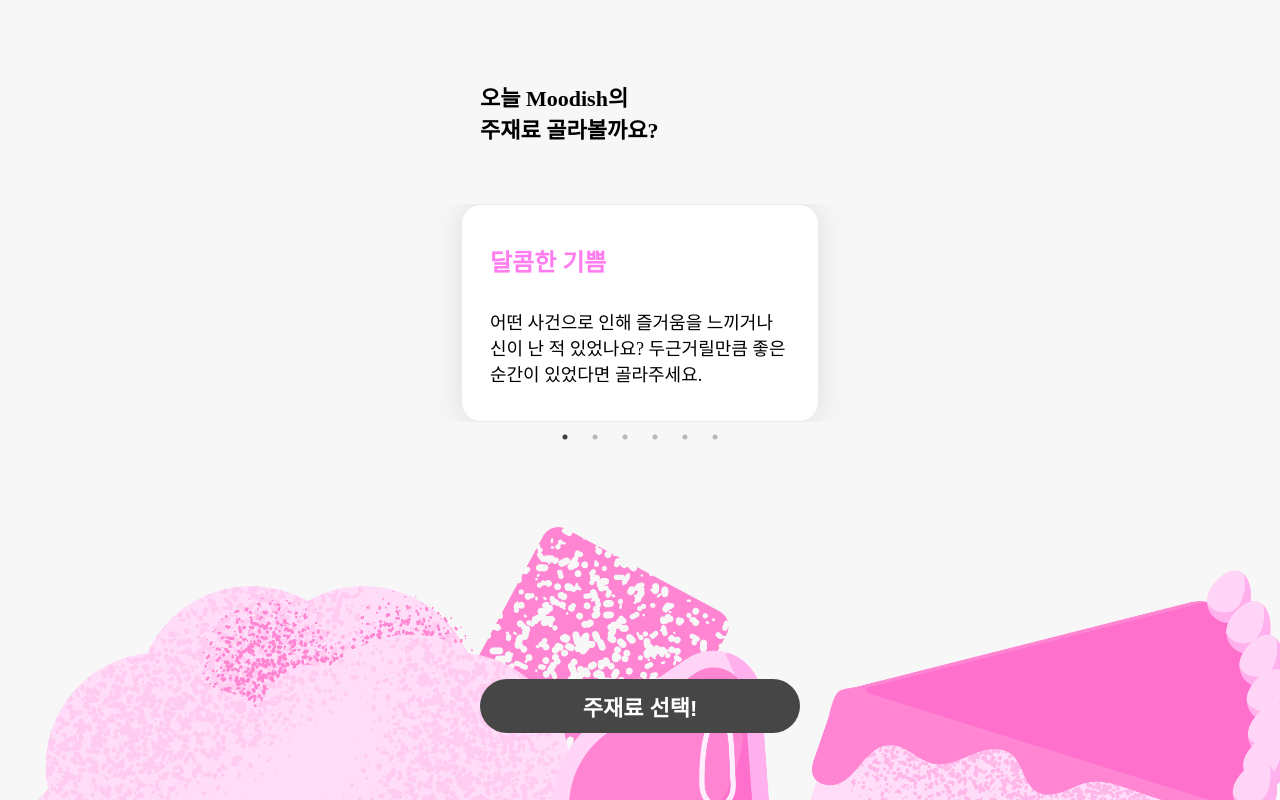
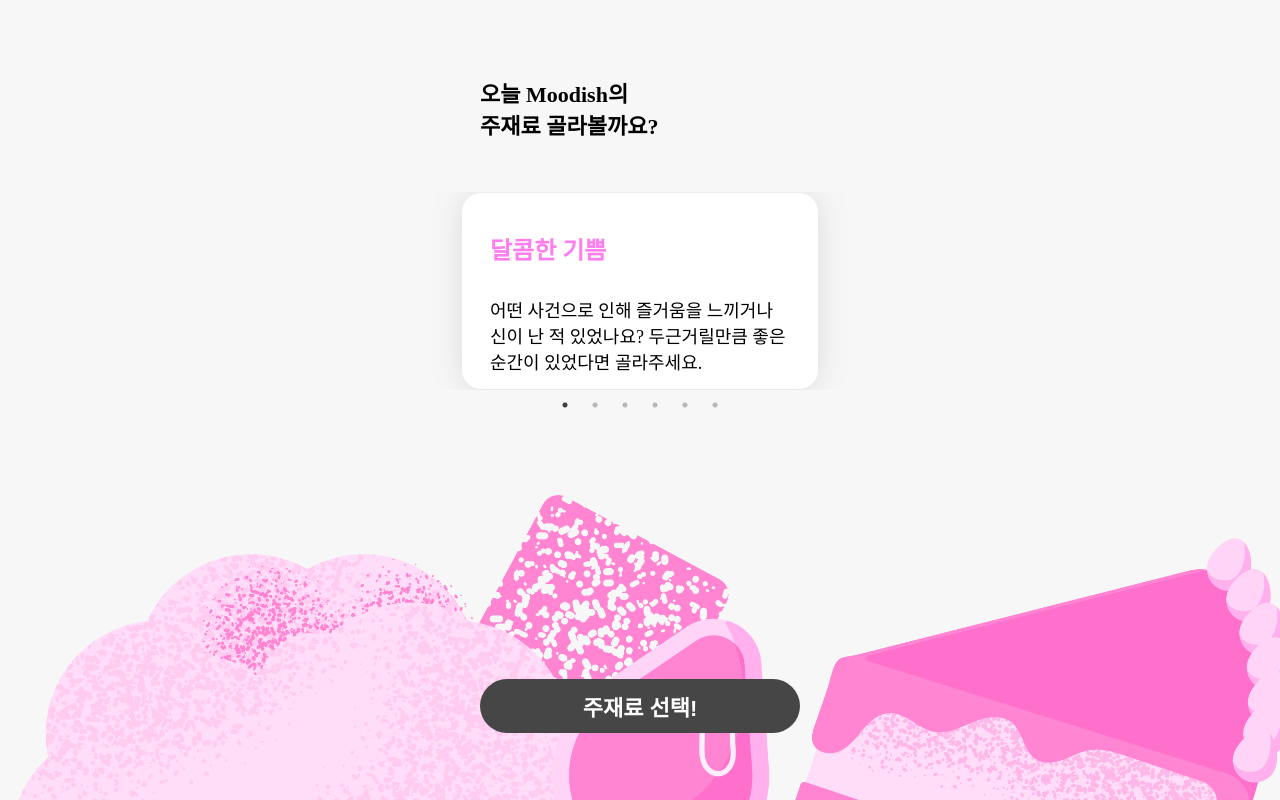
Before and after one commit to Hyunseung-Lim/moodish, a React (Create React App) app: page /ingredient in a window 1280 px wide. Built offline with nearby package versions, Linux system fonts and the light colour scheme.

Commit message:
update css

```diff
--- a/src/Pages/pages.css
+++ b/src/Pages/pages.css
@@ -28,8 +28,8 @@
     width: 320px;
     padding: 20px;
     margin: auto;
-    margin-top: 60px;
-    margin-bottom: 40px;
+    margin-top: 7vh;
+    margin-bottom: 4vh;
     font-size: 22px;
     font-weight: 800;
     text-align: left;
@@ -38,7 +38,7 @@
 .ingredientcard {
     width: 300px;
     max-width: 300px;
-    height: 160px;
+    height: 140px;
     border-radius: 20px;
     padding: 28px;
     background-color: #FFFFFF;
@@ -98,7 +98,7 @@
 
 
 .ingredientMixImg {
-    margin-bottom: 30px;
+    margin-bottom: 2vh;
     width: 220px;
     height: 150px;
     object-fit: cover;
@@ -123,9 +123,9 @@
 
 .explain {
     width: 320px;
-    padding: 20px;
+    padding: 14px;
     margin: auto;
-    font-size: 18px;
+    font-size: 16px;
     font-weight: 500;
     text-align: left;
 }
@@ -140,14 +140,14 @@
 }
 
 .buttonHolder {
-    margin-top: 34px;
+    margin-top: 5vh;
     display: flex;
     flex-direction: column;
     align-items: center;
 }
 
 .wordBtn {
-    margin: 20px;
+    margin: 2.5vh;
     position: relative;
     z-index: 1;
     background-color: white;
@@ -168,7 +168,7 @@
 .dishImg {
     margin-top: 0;
     width: 120%;
-    height: 370px;
+    height: 45vh;
     transform: translate(-8%, 0%);
     object-fit: cover;
 }
```
Also changed, not shown: 1 other file (tests, documents, lock files or other folders).
